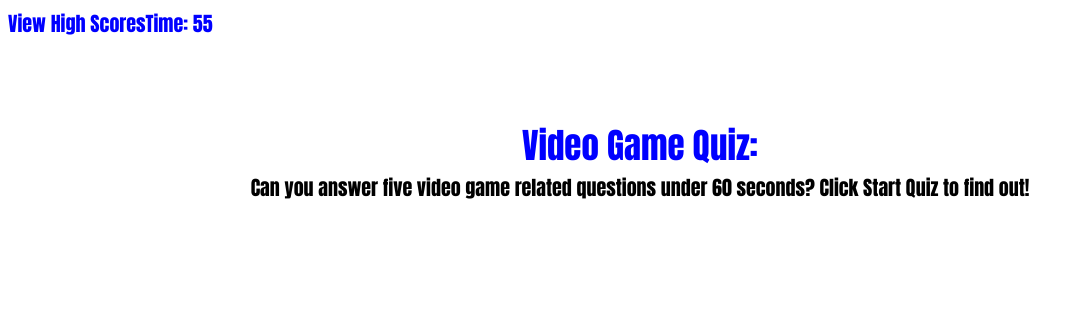
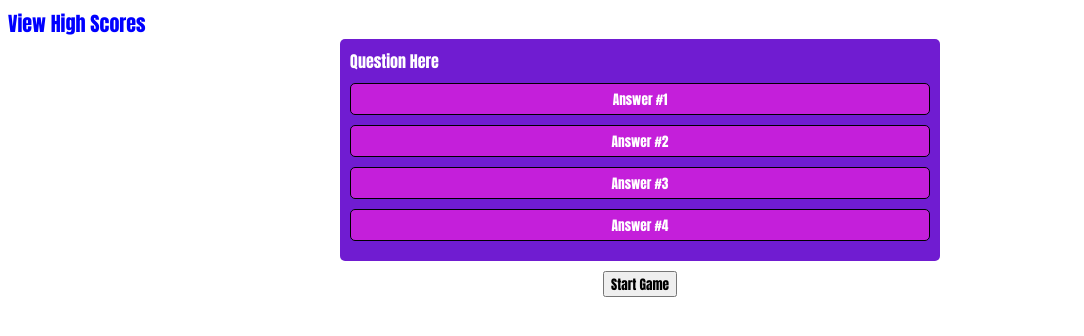
Before and after one commit to EricKim86/video-game-quiz, a plain HTML site: page index.html in a window 1280 px wide. Shown: the whole page, without its empty margins (0-1084 px from the left). Drawn offline with Linux system fonts and the light colour scheme.

Commit message:
completed framework for layout, added more styles in css

```diff
--- a/assets/css/style.css
+++ b/assets/css/style.css
@@ -1,30 +1,63 @@
 *{
   box-sizing: border-box;
+  font-family: impact;
 }
 
 header {
   display: inline-flex;
-  justify-content: space-around;
+  justify-content: space-between;
+}
+main {
+  display: inline-flex;
+  justify-content: center;
+  flex-direction: column;
+  align-items: center;
+  width: 100%;
+  height: 100%;
+}
+
+.question-space {
+  width: 600px;
+  max-width: 70%;
+  color: white;
+  background-color: rgb(112, 28, 209);
+  border-radius: 5px;
+  padding: 10px;
+}
+
+.game-button {
+  display: grid;
+  gap: 10px;
+  margin: 10px 0;
+}
+
+.button {
+  color: white;
+  background-color: rgb(196, 31, 218);
+  border: 1px solid black;
+  border-radius: 5px;
+  padding: 5px 10px;
+}
+
+.button:hover {
+  border: 5px solid rgb(224, 224, 224);
 }
 
 .scoreboard {
   color: blue;
   text-align: left;
   font-size: 20px;
-  font-family: impact;
 }
 
 .time {
   color: blue;
   font-size: 20px;
-  font-family: impact;
 }
 
 .title {
   color: blue;
   text-align: center;
   font-size: 35px;
-  font-family: impact;
   margin-top: 80px;
 }
 
@@ -32,10 +65,12 @@ header {
   color: black;
   text-align: center;
   font-size: 20px;
-  font-family: impact;
-
 }
 
-#hide {
+.hide {
     display: none;
   }
+
+.show {
+  display: inherit;
+}
--- a/index.html
+++ b/index.html
@@ -12,9 +12,22 @@
         <section class="scoreboard"></section>
         <section class="time"></section>
     </header>
-    <main>
+    <title>
         <section class="title"></section>
         <section class="main"></seciton>
+    </title>
+    <main>
+        <section class = "question-space">
+            <section id="question-box" class="hide"></section>
+            <section class="question">Question Here</section>
+                <section id="answer-button" class="game-button">
+                    <button class="button">Answer #1</button>
+                    <button class="button">Answer #2</button>
+                    <button class="button">Answer #3</button>
+                    <button class="button">Answer #4</button>
+            </section>
+        </section>
+        <button id="start-game" class="game-button">Start Game</button>
     </main>
 
     <script src="./script.js"></script>
```
